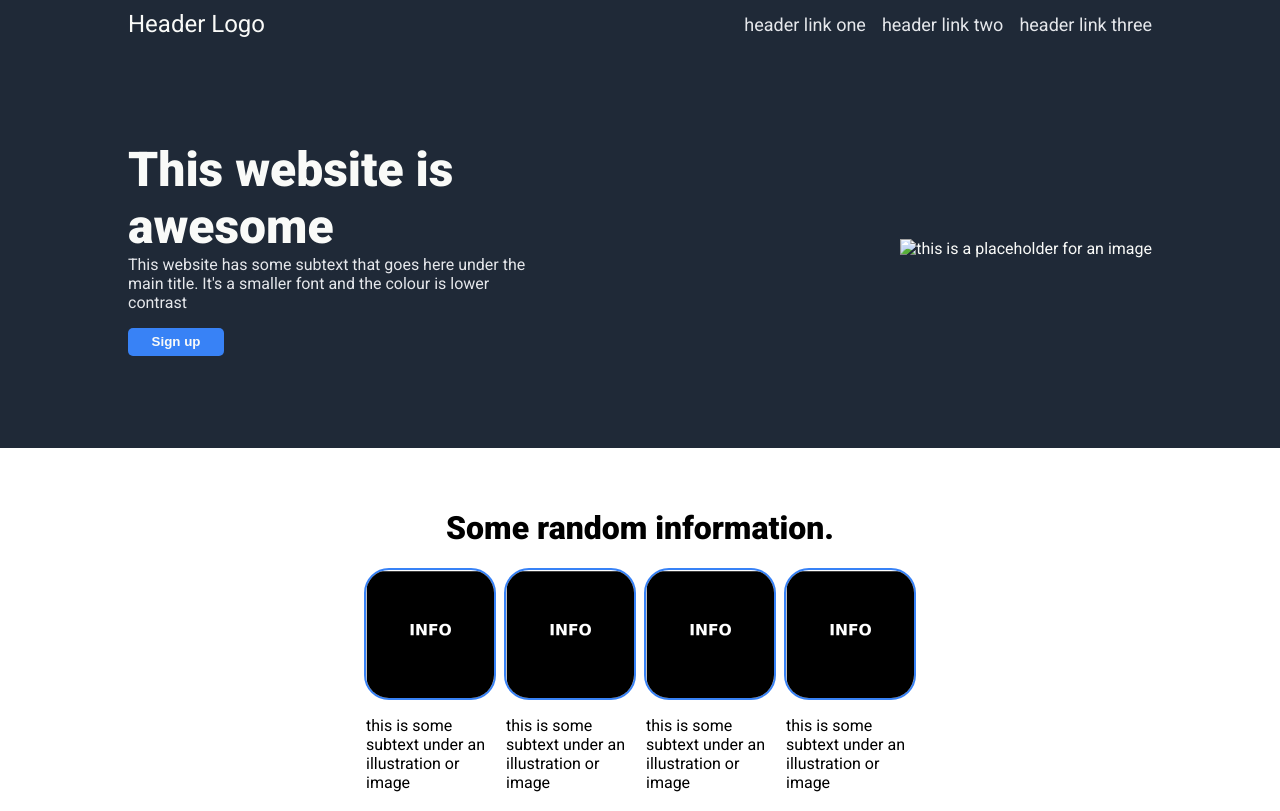
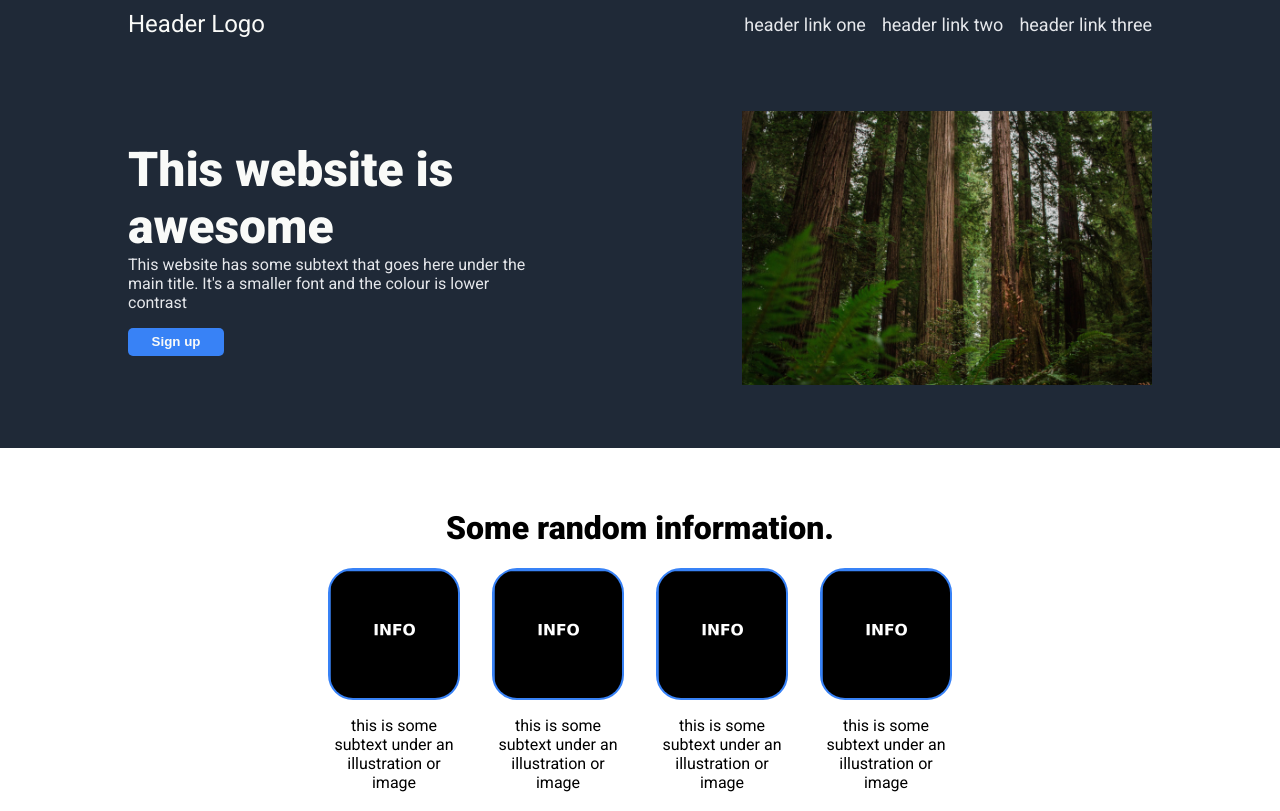
Before and after one commit to ashrrrr/landingpage, a plain HTML site: page index.html in a window 1280 px wide. Shown: the top 811 px of the page. Drawn offline with Linux system fonts and the light colour scheme.

Commit message:
More bug fixes, working on image scaling

```diff
--- a/css/style.css
+++ b/css/style.css
@@ -104,6 +104,10 @@ body {
     width: 40%;
 }
 
+.intro img {
+    width: 40%;
+    height: 60%;
+}
 /* photos */
 .photos {
     display: flex;
@@ -127,16 +131,22 @@ body {
     flex-direction: column;
     align-items: center;
     width: 128px;
+    margin-left: 12px;
+    margin-right: 12px;
 }
 
 .squares div img {
 
     height: 128px;
     border: 2px solid #3882F6;
+    background-color: #3882F6;
     border-radius: 25px;
     overflow: hidden;
 }
 
+.squares div p {
+    text-align: center;
+}
 /* quote */
 .container .quote.section {
     display: flex;
--- a/index.html
+++ b/index.html
@@ -39,7 +39,7 @@
                     Sign up
                 </button>
             </div>
-                <img class="right" rc="" alt="this is a placeholder for an image">
+                <img class="right" src="./img/trees.jpg" alt="redwood trees">
         </div>
         <div class="photos section">
             <h1>
```
Also changed, not shown: img/trees.jpg (added).
